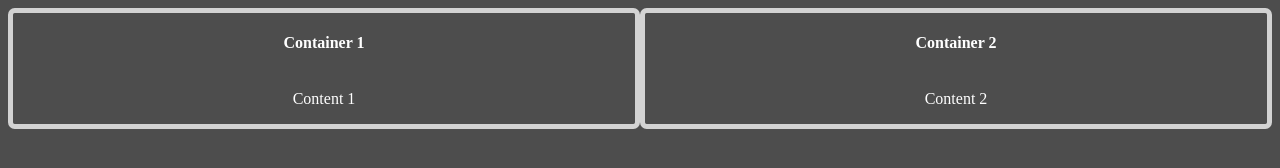
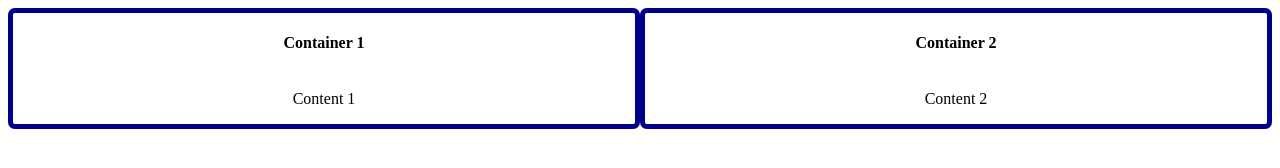
Before and after one commit to RESICAP/nodejs-sample, a plain HTML site: page src/client/index.html in a window 1280 px wide. Drawn offline with Linux system fonts and the light colour scheme.

Commit message:
feature/client

```diff
--- a/src/client/index.css
+++ b/src/client/index.css
@@ -1,8 +1,3 @@
-html{
-	color: white;
-	background-color: #4d4d4d;
-}
-
 div.main{
 	display: flex;
 	flex-direction: row;
@@ -13,7 +8,7 @@ div.container{
 	border-style: solid;
 	border-width: 5px;
 	border-radius: 5pt;
-	border-color: lightgray;
+	border-color: darkblue;
 	width:100%;
 	display: flex;
 	flex-direction: column;
```
